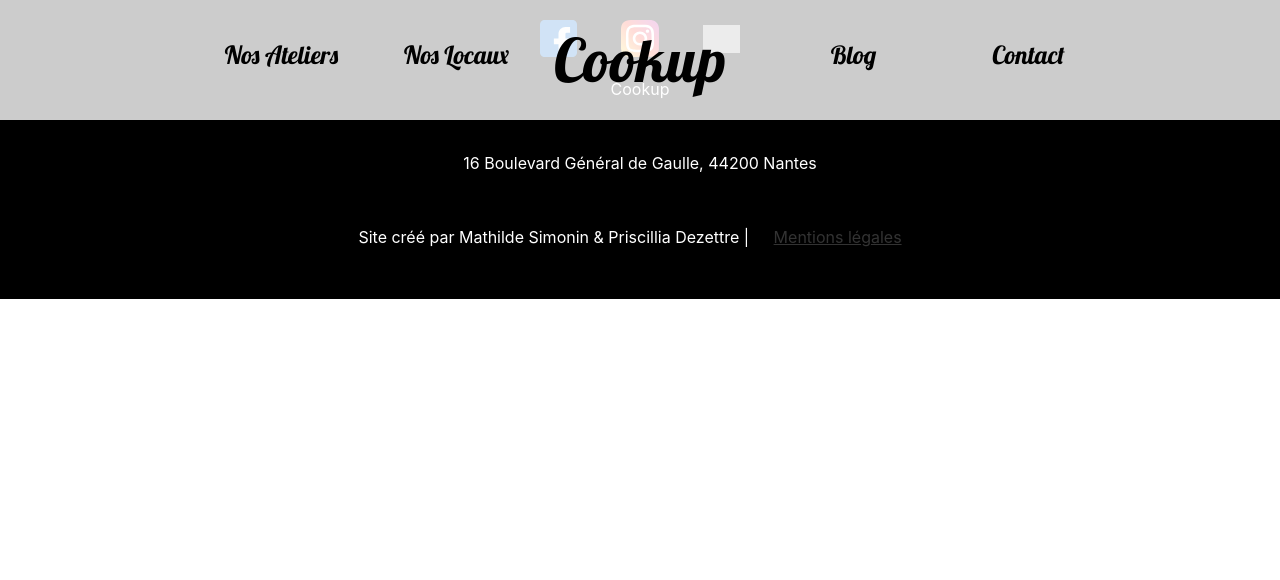
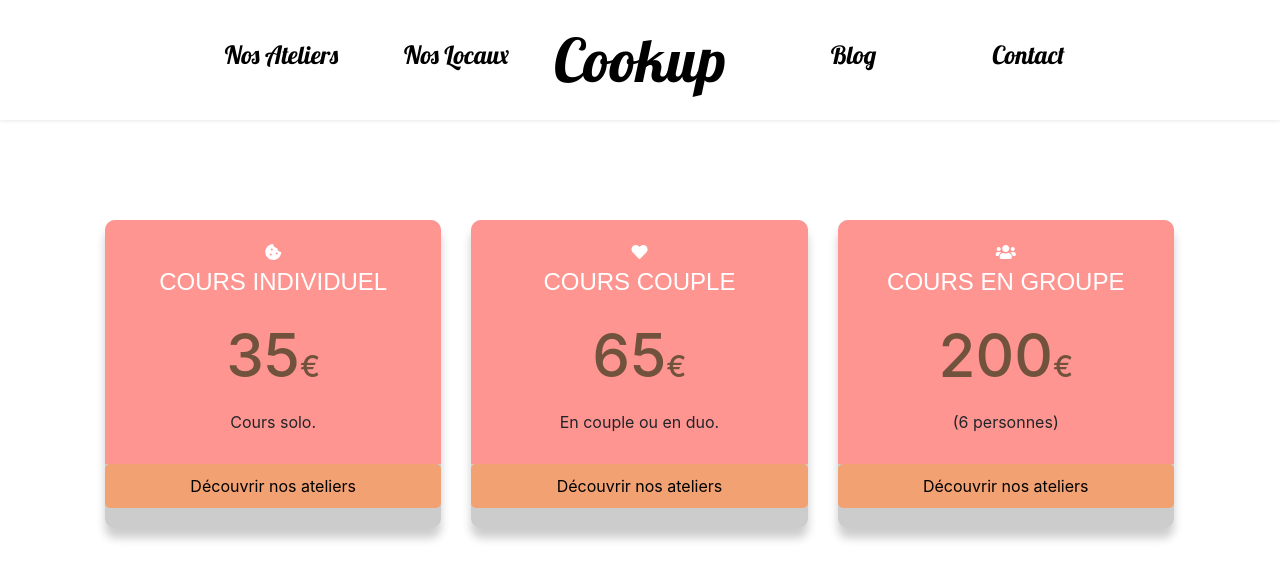
Before and after one commit to Prizilya/mspr-html, a PHP site: page /tarif.php in a window 1280 px wide. Shown: the top 580 px of the page. Run offline with PHP 8.4, Linux system fonts and the light colour scheme; some libraries are stand-ins or nearby versions; grey boxes are pictures that could not be loaded.

Commit message:
le bout du rouleau

```diff
--- a/cours.php
+++ b/cours.php
@@ -4,8 +4,8 @@
     <div class="container">
         <h1>Participez à nos cours</h1>
         <div class="button">
-            <a href="locaux.php" class="btn black">
-                <span class="text black">Dans nos locaux</span>
+            <a href="tarif.php" class="btn black">
+                <span class="text black">Nos tarifs</span>
                 <span class="line -right"></span>
                 <span class="line -top"></span>
                 <span class="line -left"></span>
--- a/footer.php
+++ b/footer.php
@@ -1,7 +1,7 @@
 </main>
 <footer id="footer">
 
-  </div>
+
 <a><img src="public/images/facebook.svg" width="3%" alt="logo facebook"></a>
 <a><img src="public/images/instagram-sketched.svg" width="3%" alt="logo instagram"></a>
 <a><img src="public/images/meetup.svg" width="3%" alt="logo meetup"></a>
--- a/header.php
+++ b/header.php
@@ -4,6 +4,7 @@
     <meta charset="utf-8">
     <link rel="stylesheet" type="text/css" href="public/css/app.css">
     <meta name="viewport" content="initial-scale=1, maximum-scale=1">
+    <link rel="stylesheet" href="https://cdnjs.cloudflare.com/ajax/libs/font-awesome/5.11.2/css/all.min.css">
     <link href="https://fonts.googleapis.com/css?family=Lobster|Lora|Playfair+Display&display=swap" rel="stylesheet">
     <title>CookUp</title>
 </head>
--- a/resources/sass/components/_button.scss
+++ b/resources/sass/components/_button.scss
@@ -1,7 +1,7 @@
 .btn {
   padding: $pad $extra;
   display: inline-block;
-  border: $thick solid transparent;
+  border: $thick solid transparent; /*THICK BORDURE EPAISSE*/
   position: relative;
   font-size: 1.5em;
   cursor: pointer;
--- a/resources/sass/pages/_home.scss
+++ b/resources/sass/pages/_home.scss
@@ -93,7 +93,7 @@
   #home-jumbotron {
     background-position: center;
     object-fit: cover;
-    height: 300px;
+
 
   h1{
     padding: 0;
@@ -103,7 +103,6 @@
   }
     .button-box {
       margin-left: 20px;
-      margin-top: 20px;
     }
 
   }
--- a/resources/sass/pages/_inscription.scss
+++ b/resources/sass/pages/_inscription.scss
@@ -57,6 +57,7 @@
     }
 
   }
+
 }
 
 .formbox {
--- a/resources/sass/pages/_tarif.scss
+++ b/resources/sass/pages/_tarif.scss
@@ -0,0 +1,71 @@
+.containe{
+  width: 1100px;
+  margin: 100px auto;
+  box-sizing: border-box;
+
+  .flex-column{
+    width:calc(33.3% - 30px);
+    float: left;
+    padding: 0 0 20px;
+    margin: 0 15px;
+    text-align: center;
+    border-radius:10px;
+    background: #ccc;
+    overflow: hidden;
+    box-shadow: 0 10px 10px rgba(0,0,0,.2);
+    transition: .5s;
+
+  }
+  a{
+    padding: 10px 40px;
+    text-decoration: none;
+    background: #f2a172;
+    color: #000000;
+    border-radius: 5px;
+  }
+  .titre
+  {
+    background:#FF9591;
+    padding: 20px 0;
+    .fas{
+      color: #fff;
+    }
+    h2{
+      margin: 0;
+      padding: 0;
+      font-size: 24px;
+      color: #fff;
+      text-transform: uppercase;
+    }
+  }
+}
+.price{
+  padding: 10px;
+  h4{
+    margin: 0;
+    padding: 0;
+    color: #71523d;
+    font-size: 30px;
+
+  }
+  span{
+     font-size: 60px;
+  }
+}
+.option p {
+
+
+}
+#header {
+  position: relative;
+}
+
+.option ul li .fa-cookie-bite{
+
+}
+.option ul li .fa-heart{
+
+}
+.option ul li .fa-users{
+
+}
--- a/tarif.php
+++ b/tarif.php
@@ -1,11 +1,48 @@
 <?php include_once ("header.php")?>
 
+<div class="containe">
+    <div class="flex-column">
+        <div class="titre">
+            <i class="fas fa-cookie-bite"></i>
+
+            <h2>Cours individuel</h2>
+            <div class="price">
+                <h4><span>35</span>€</h4>
+            </div>
+            <div class="option">
+                <p>Cours solo.</p>
+            </div>
+        </div>
+        <a href="cours.php">Découvrir nos ateliers</a>
+    </div>
+    <div class="flex-column">
+        <div class="titre">
+            <i class="fas fa-heart"></i>
+            <h2>Cours couple</h2>
+            <div class="price">
+                <h4><span>65</span>€</h4>
+            </div>
+            <div class="option">
+                <p>En couple ou en duo.</p>
+            </div>
 
 
+        </div>
+        <a href="cours.php">Découvrir nos ateliers</a>
+    </div>
+    <div class="flex-column">
+        <div class="titre">
+            <i class="fas fa-users"></i>
+            <h2>Cours en groupe </h2>
+            <div class="price">
+                <h4><span>200</span>€</h4>
+            </div>
+            <div class="option">
+                <p>(6 personnes)</p>
+            </div>
 
+        </div>
+        <a href="cours.php">Découvrir nos ateliers</a>
+    </div>
 
-
-
-
-
-<?php include_once ("footer.php")?>
+</div>
```
Also changed, not shown: public/css/app.css, resources/css/_variables.css (added).
